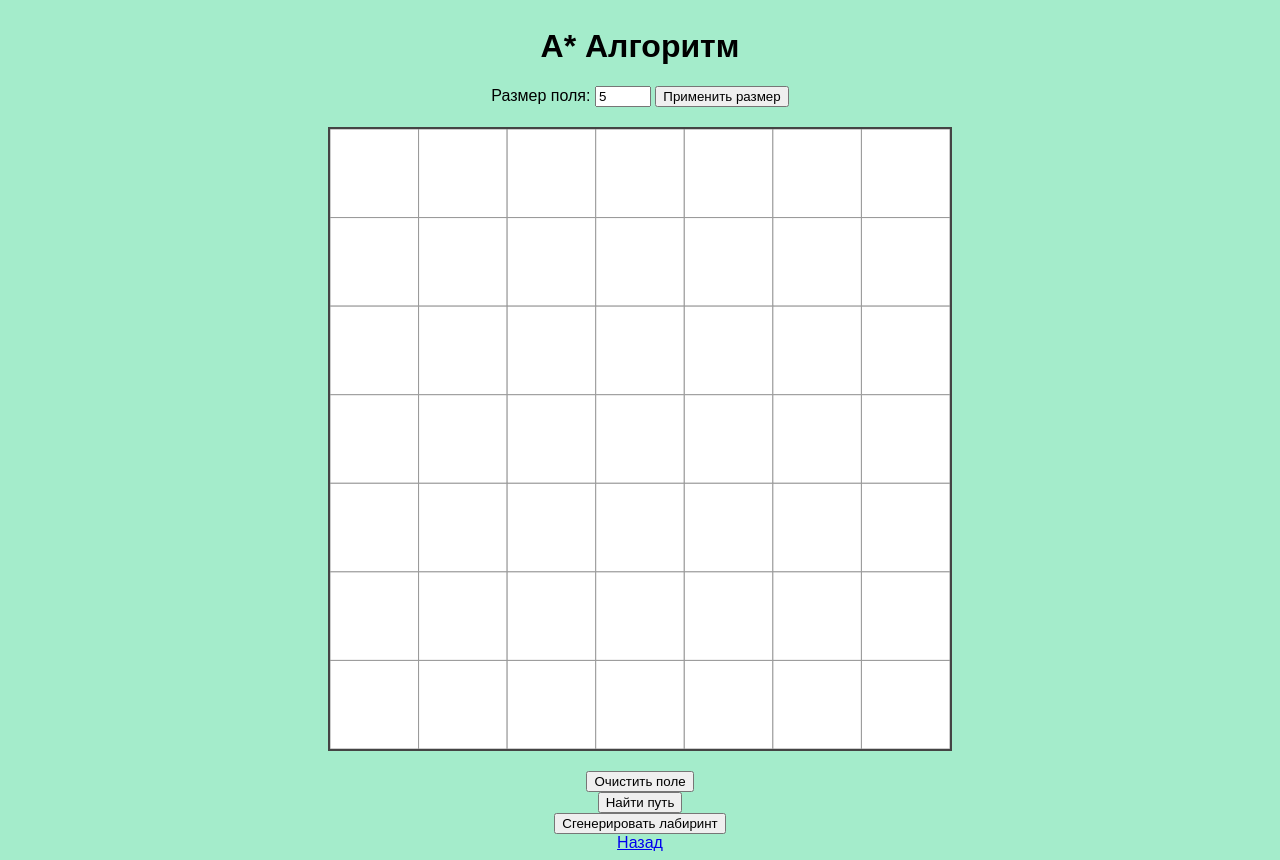
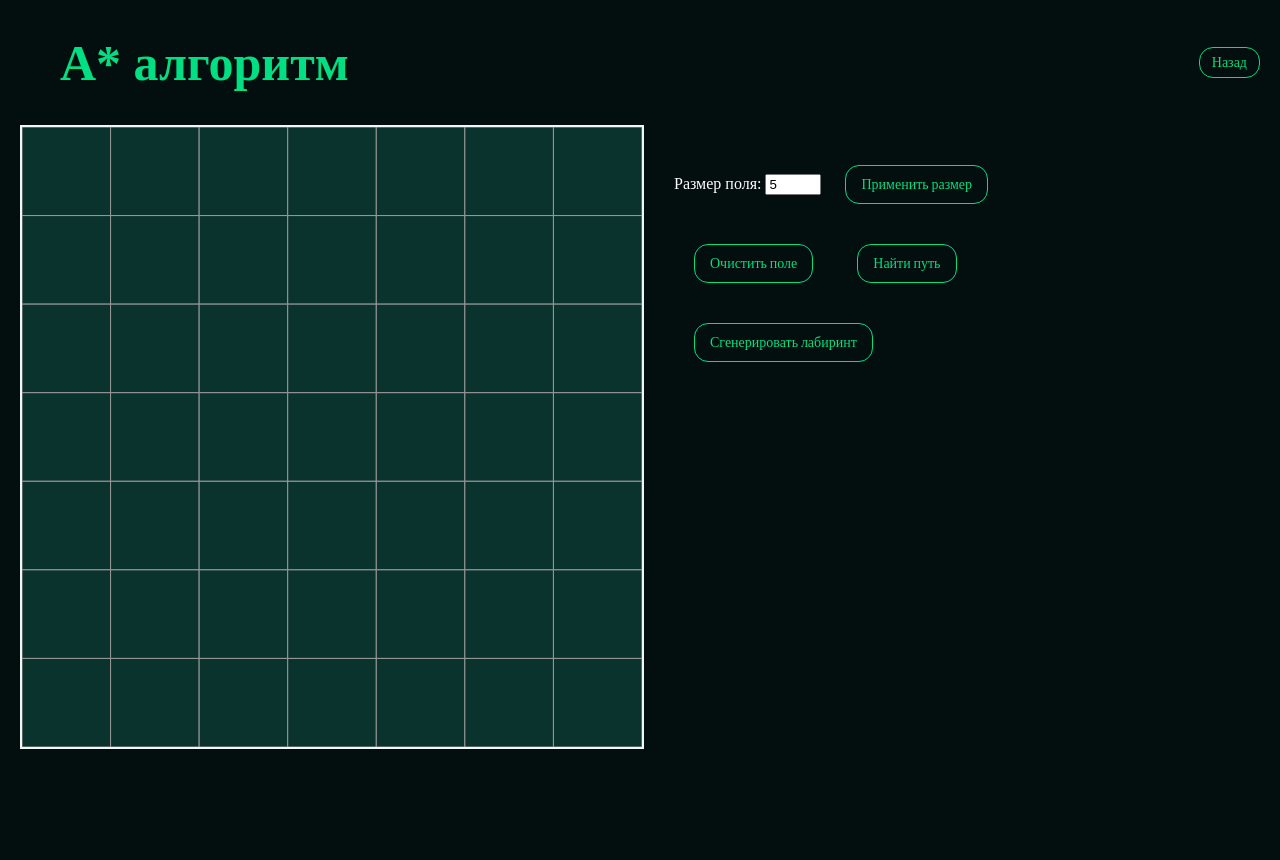
Before and after one commit to poeeeri/web, a plain HTML site: page astar_algorithm/astar_maze.html in a window 1280 px wide. After the commit the page ends 800 px from the top, so only its background shows below. Drawn offline with nearby package versions, Linux system fonts and the light colour scheme.

Commit message:
Улучшение дизайна

```diff
--- a/astar_algorithm/astar.js
+++ b/astar_algorithm/astar.js
@@ -31,8 +31,8 @@ function drawGrid(){
     for (let y = 0; y < gridSize; y++){
         for (let x = 0; x < gridSize; x++){
             switch(grid[y][x]){
-                case 0: ctx.fillStyle = "#444"; break; // стена
-                case 1: ctx.fillStyle = "#fff"; break; // проход
+                case 0: ctx.fillStyle = "black"; break; // стена
+                case 1: ctx.fillStyle = "#0b332e"; break; // проход
                 case 2: ctx.fillStyle = "greenyellow"; break; // старт
                 case 3: ctx.fillStyle = "red"; break; // финиш
                 case 4: ctx.fillStyle = "cyan"; break; // путь найден
--- a/astar_algorithm/astar_maze.html
+++ b/astar_algorithm/astar_maze.html
@@ -3,25 +3,39 @@
 <head>
     <meta charset="UTF-8">
     <meta name="viewport" content="width=device-width, initial-scale=1.0">
-    <title>A* Алгоритм</title>
+    <title>A* алгоритм</title>
     <link rel="stylesheet" href="style_maze.css">
+    <link href="https://fonts.googleapis.com/css2?family=Bitter&display=swap" rel="stylesheet">
+
 </head>
 <body>
-    <h1>A* Алгоритм</h1>
-
-    <div class="size-control">
-        <label for="gridSizeInput">Размер поля:</label>
-        <input type="number" id="gridSizeInput" min="5" max="50" value="5">
-        <button id="applySizeButton">Применить размер</button>
-    </div>
-    <canvas id="mazeCanvas" width="620" height="620"></canvas>
-    <button id="clearFieldButton">Очистить поле</button>
-    <button id="findPathButton">Найти путь</button>
-    <button id="generateMazeButton">Сгенерировать лабиринт</button>
 
 
+    <div class="head">
+        <h1>A* алгоритм</h1>
+        <a href="javascript:history.back()" class="buttonBack">Назад</a>
+    </div>
 
-    <a href="javascript:history.back()">Назад</a>
+    <div class="container">
+
+        <canvas id="mazeCanvas" width="620" height="620"></canvas>
+
+
+        <div class="button-group">
+             <div class="size-control">
+                <label for="gridSizeInput" class="size-text">Размер поля:</label>
+                <input type="number" id="gridSizeInput" min="5" max="50" value="5">
+                <button id="applySizeButton" class="control-button">Применить размер</button>
+            </div>
+
+    <button id="clearFieldButton" class="control-button">Очистить поле</button>
+    <button id="findPathButton" class="control-button">Найти путь</button>
+    <button id="generateMazeButton" class="control-button">Сгенерировать лабиринт</button>
+        </div>
+
+
+    </div>
+
     <script src="astar.js"></script>
 
 
--- a/astar_algorithm/style_maze.css
+++ b/astar_algorithm/style_maze.css
@@ -1,111 +1,85 @@
-/* h1 {
-    color: rgb(0, 0, 0);
-    font-size: 50px;
-    font-family: Arial, Helvetica, sans-serif;
+body {
+    margin: 0;
+    padding: 0;
+    background: #030F0F;
+    height: 100vh;
+    color: white;
+}
+
+.container {
+    padding-left: 30px;
+    padding-top: 20px;
+    display: flex;
+    gap: 30px;
+    padding: 20px;
+    max-width: 1000px;
+
 
 }
 
-#grid {
-    display: grid;
-    flex-direction: column;
+.head {
+    display: flex;
+    justify-content: space-between;
     align-items: center;
-    grid-template-columns: repeat(31, 30px);
-    grid-template-rows: repeat(31, 30px);
-    gap: 2px;
-    margin: 40px auto;
-}
-
-.cell {
-    width: 30px;
-    height: 30px;
-    background-color: rgb(68, 67, 68);
-    border: 1px solid #616161;
-    box-sizing: border-box;
-}
-
-.wall {
-    background-color:rgb(68, 67, 68);
-}
-
-.free {
-    background-color: white;
 
 }
 
-.start {
-    background-color: greenyellow;
+h1 {
+    color: #00DF82;
+    padding-left: 60px;
+    font-family: 'Russo One';
+    font-size: 50px;
+
 }
 
-.end {
-    background-color: red;
+.buttonBack {
+    display: inline-flex;
+    justify-content: flex-end;
+    background-color: #030F0F;
+    border: 1px solid #00DF82;
+    border-radius: 14px;
+    padding: 6px 12px;
+    font-family: 'Bitter';
+    font-size: 14px;
+    color: #00DF82 !important;
+    margin: 20px;
+    text-decoration: none !important;
 }
 
-.range_info_div {
-    display: flex;
-    align-items: center;
-    gap: 10px;
+.buttonBack:hover {
+    background-color: #00DF82;
+    color: #030F0F !important;
+
 }
 
-.buttons {
-    display: flex;
+.control-button {
+    display: inline-flex;
     align-items: center;
+    justify-content: center;
+    background-color: #030F0F;
+    border: 1px solid #00DF82;
+    border-radius: 14px;
+    padding: 10px 15px;
+    font-family: 'Bitter';
+    font-size: 14px;
+    color: #00DF82 !important;
+    margin: 20px;
+    cursor: pointer;
+
 }
 
-.container {
-    /* background-color: rgb(143, 199, 216); */
-    /* display: flex;
-    flex-direction: column;
-    align-items: center;
+.control-button:hover {
+    background-color: #00DF82;
+    color: #030F0F !important;
 }
 
-body {
-    background-color: rgb(143, 199, 216);
-}
-
-input[type="range"] {
-    width: 200px;
-    height: 8px;
-    border-radius: 5px;
+.size-text{
+    font-family: 'Bitter Light';
 }
 
 
-
-#generateButton {
-    width: 120px;
-    height: 50px;
-    background-color: rgb(224, 163, 114);
-    font-family: 'Lucida Sans', 'Lucida Sans Regular', 'Lucida Grande', 'Lucida Sans Unicode', Geneva, Verdana, sans-serif;
-    display: inline-flex;
-
+canvas  {
+    border: 2px solid #F1F7F7;
+    background-color: #F1F7F7;
+    margin-top: -20px;
 }
-
-#searchPath {
-    width: 120px;
-    height: 50px;
-    background-color: rgb(224, 163, 114);
-    font-family: 'Lucida Sans', 'Lucida Sans Regular', 'Lucida Grande', 'Lucida Sans Unicode', Geneva, Verdana, sans-serif;
-    display: inline-flex;
-
-} */
-
-
-
-
-
-body {
-    background-color: #a4eccb;
-    font-family: Arial, sans-serif;
-    display: flex;
-    flex-direction: column;
-    align-items: center;
-}
-
-h1 {
-    margin-top: 20px;
-}
-
-canvas  {
-    border: 2px solid #444;
-    margin: 20px 0;
-    background-color: #fff;
-}
```
